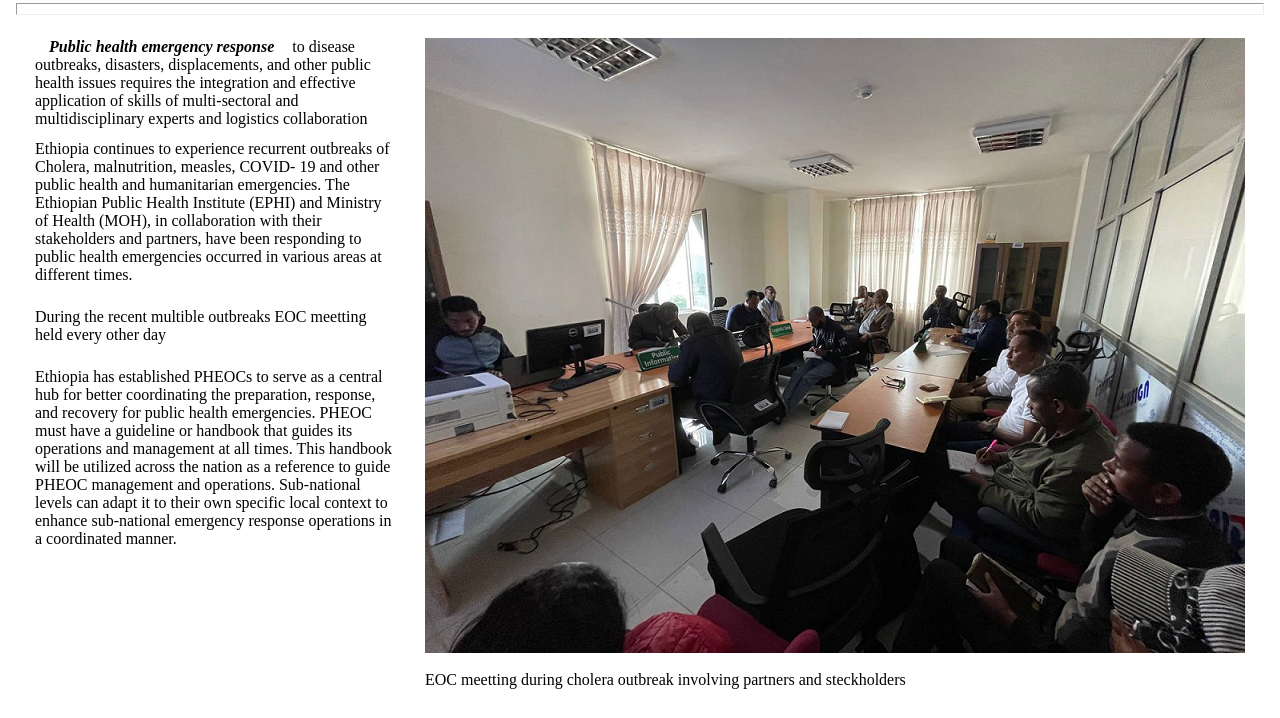
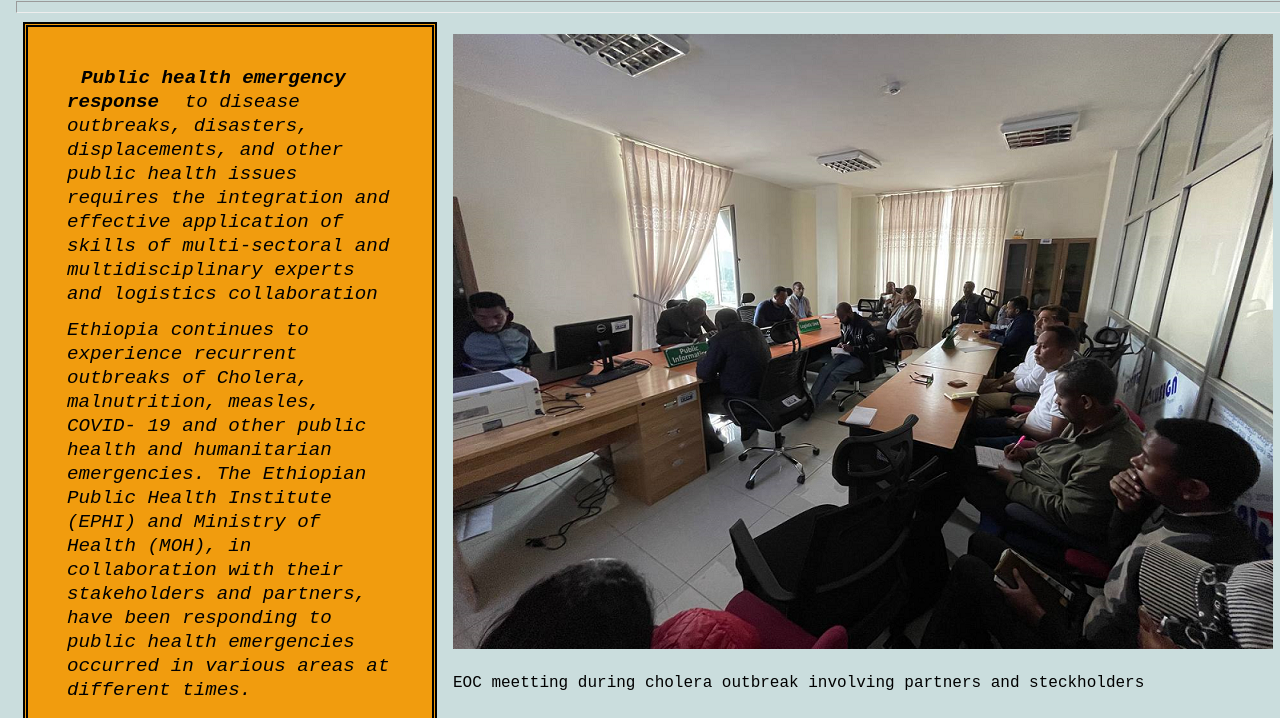
Before and after one commit to assfa709/eoc, a plain HTML site: page index.html in a window 1280 px wide. Shown: the part 198-916 px from the top of the page. Drawn offline with Linux system fonts and the light colour scheme.

Commit message:
Update index.html

```diff
--- a/index.html
+++ b/index.html
@@ -9,6 +9,7 @@
         <meta name="description" content="Latest availability for the Grand Hotel">
         <meta name="keywords" content="availability, late bookings, vacant rooms">
         <link rel="stylesheet" type="text/css" href="eoc5.css">
+        <link rel="stylesheet" type="text/css" href="hero.css">
         <link rel="icon" href="./images/aa.jpg">
         <script type="text/javascript" src=""></script>
     </head>
```
